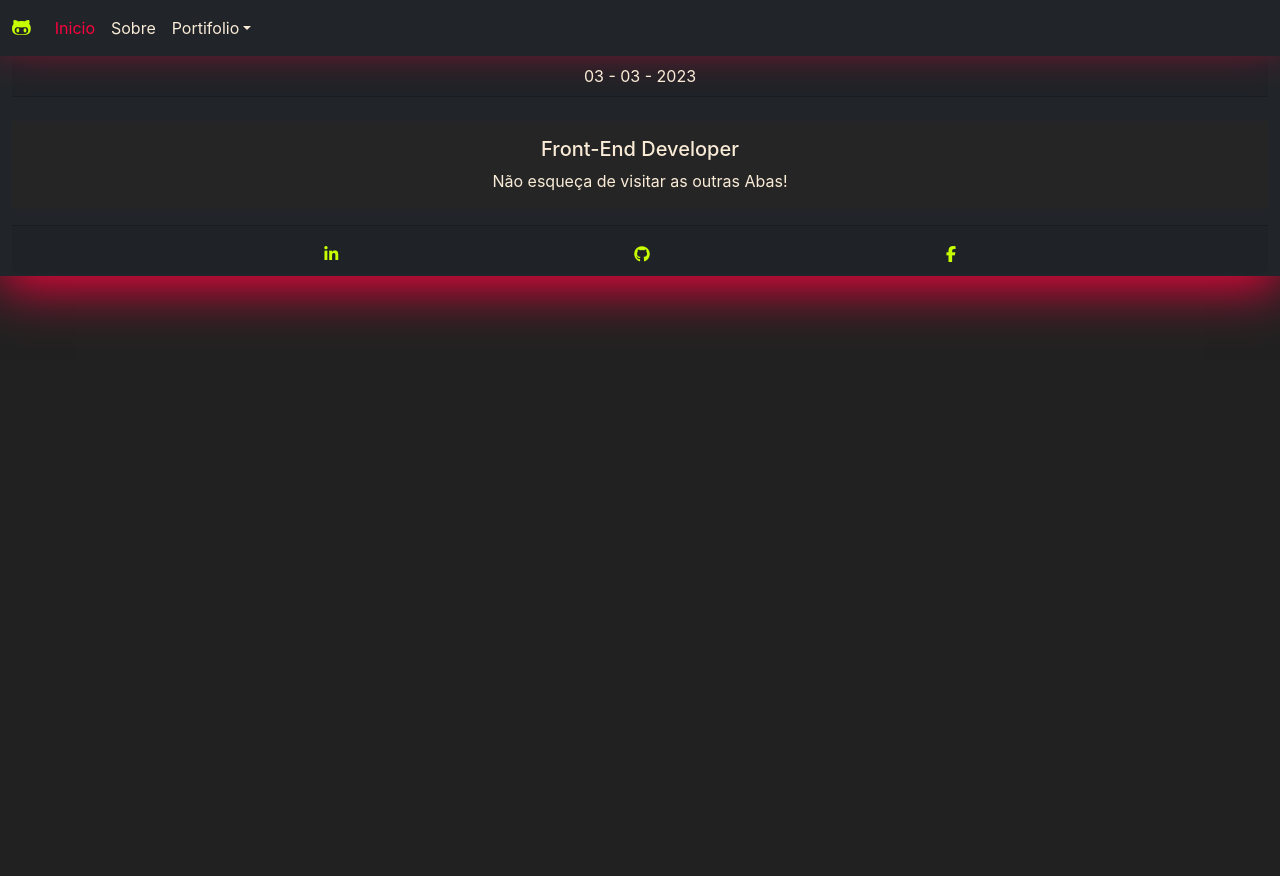
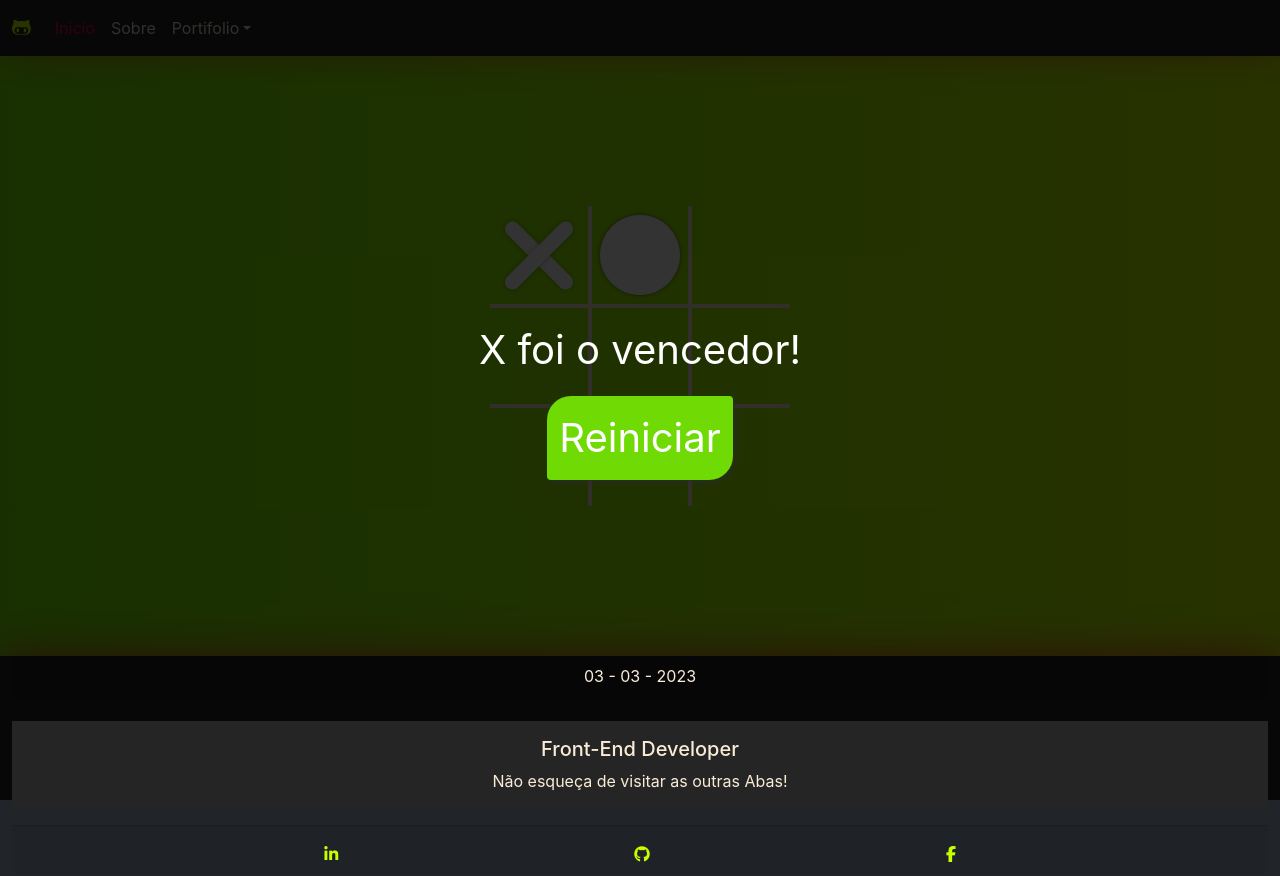
Before and after one commit to CamiloCCarvalho/learning-spa, a React (Create React App) app: page /portifolio/hashgame in a window 1280 px wide. Before the commit the page ends 800 px from the top, so only its background shows below. Built offline with nearby package versions, Linux system fonts and the light colour scheme.

Commit message:
Commit att

```diff
--- /dev/null
+++ b/src/components/projects/hashgame/hashgame.css
@@ -0,0 +1,116 @@
+/* Page */
+* {
+    box-sizing: border-box;
+    margin:0;
+    padding:0;
+}
+
+/* Box Game */
+.hashGameBox{
+    height:600px;
+    background:linear-gradient(90deg, rgb(122, 241, 4), #c5fb01);
+}
+.board{
+    display:grid;
+    width: 100%;
+    height:100%;
+    justify-content:center;
+    align-content:center;
+    justify-items:center;
+    align-items:center;
+    grid-template-columns: repeat(3, auto);
+}
+/* Board with HOVER on void cells */
+.board.x .cell:not(.x):not(.circle):hover::after,
+.board.x .cell:not(.x):not(.circle):hover::before,
+.board.circle .cell:not(.x):not(.circle):hover::after,
+.board.circle .cell:not(.x):not(.circle):hover::before{
+    background: rgba(255,255,255, 0.3) !important;
+}
+
+/* Cells */
+.cell{
+    width:100px;
+    height:100px;
+    border: 2px solid antiquewhite;
+    display:flex;
+    justify-content: center;
+    align-items:center;
+    position:relative;
+}
+.cell:nth-child(-n+3){
+    border-top:none;
+}
+.cell:nth-child(n+7){
+    border-bottom:none;
+}
+.cell:nth-child(3n+1){
+    border-left:none;
+}
+.cell:nth-child(3n+3){
+    border-right:none;
+}
+.cell.x, .cell.circle{
+    cursor:not-allowed;
+}
+/* X */
+.cell.x:before,
+.cell.x:after,
+.board.x .cell:not(.x):not(.circle):hover::after,
+.board.x .cell:not(.x):not(.circle):hover::before{
+    content:'';
+    height: calc(100px *0.15);
+    width: calc(100px *0.9);
+    background:white;
+    position:absolute;
+    border-radius:20px;
+    box-shadow:0px 0px 5px rgba(40, 39, 39, 0.349);
+}
+.cell.x:before,
+.board.x .cell:not(.x):not(.circle):hover::before{
+    transform:rotate(45deg);
+}
+.cell.x:after,
+.board.x .cell:not(.x):not(.circle):hover::after{
+    transform:rotate(-45deg);
+}
+/* Circle */
+.cell.circle:before,
+.cell.circle:after,
+.board.circle .cell:not(.x):not(.circle):hover::after,
+.board.circle .cell:not(.x):not(.circle):hover::before{
+    content:'';
+    height: calc(100px *0.8);
+    width: calc(100px *0.8);
+    background:white;
+    position:absolute;
+    border-radius:50%;
+    box-shadow:0px 0px 4px rgba(40, 39, 39, 0.349);
+}
+
+/* Message Win */
+.winning-message{
+    display:flex;
+    flex-flow: column wrap;
+    position:fixed;
+    top:0;
+    left:0;
+    right:0;
+    bottom:0;
+    justify-content:center;
+    align-items:center;
+    background-color:rgba(0,0,0,0.8);
+}
+.winning-message-btn{
+    font-size:2.5rem;
+    padding:12px;
+    border-radius: 24px 4px 24px 4px;
+    color:white;
+    border:none;
+    box-shadow:2px 2px 5px rgba(42, 42, 42, 0.829);
+    background-color:rgb(112, 218, 5);
+}
+.winnig-message-text{
+    color:white;
+    font-size:2.5rem;
+}
--- /dev/null
+++ b/src/components/projects/hashgame/index.js
@@ -0,0 +1,31 @@
+import {React, Fragment} from 'react'
+import './hashgame.css'
+
+export const HashGame = () => {
+
+    return (
+        <Fragment>
+            <div className="container-fluid hashGameBox">
+
+                <div className="board circle">
+                    <div className="cell x"data-cell></div>
+                    <div className="cell circle"data-cell></div>
+                    <div className="cell"data-cell></div>
+
+                    <div className="cell"data-cell></div>
+                    <div className="cell"data-cell></div>
+                    <div className="cell"data-cell></div>
+
+                    <div className="cell"data-cell></div>
+                    <div className="cell"data-cell></div>
+                    <div className="cell"data-cell></div>
+                </div>
+
+                <div className="winning-message"data-wm>
+                    <p className="winnig-message-text">X foi o vencedor!</p>
+                    <button className="winning-message-btn">Reiniciar</button>
+                </div>
+            </div>
+        </Fragment>
+    )
+}
--- a/src/routes.js
+++ b/src/routes.js
@@ -5,6 +5,7 @@ import AboutScreen from './screens/about.js'
 import PortifolioScreen from './screens/portifolio.js'
 import ClockDigitalScreen from './screens/clockdigital.js'
 import ClockAnalogScreen from './screens/clockanalogic.js'
+import HashGameScreen from './screens/hashgame.js'
 
 const MyRoutes = () => (
     <BrowserRouter>
@@ -16,6 +17,7 @@ const MyRoutes = () => (
             <Route exact path='/portifolio/clones' element={<h1>Teste page About</h1>}/>
             <Route exact path='/portifolio/clockdigital' element={<ClockDigitalScreen/>}/>
             <Route exact path='/portifolio/clockanalogic' element={<ClockAnalogScreen/>}/>
+            <Route exact path='/portifolio/hashgame' element={<HashGameScreen/>}/>
         </Routes>
     </BrowserRouter>
 )
--- /dev/null
+++ b/src/screens/hashgame.js
@@ -0,0 +1,12 @@
+import {React, Fragment} from 'react'
+import {HashGame} from '../components/projects/hashgame'
+
+const HashGameScreen = () => {
+    return (
+        <Fragment>
+            <HashGame/>
+        </Fragment>
+    )
+}
+
+export default HashGameScreen
```
